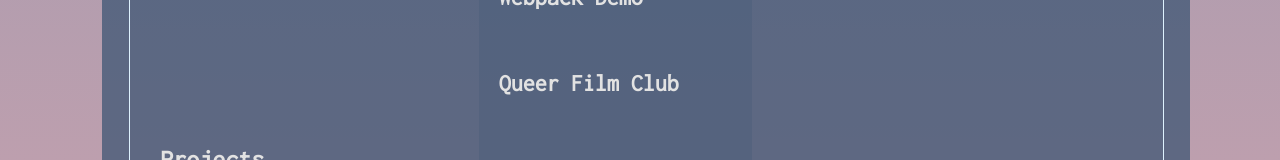
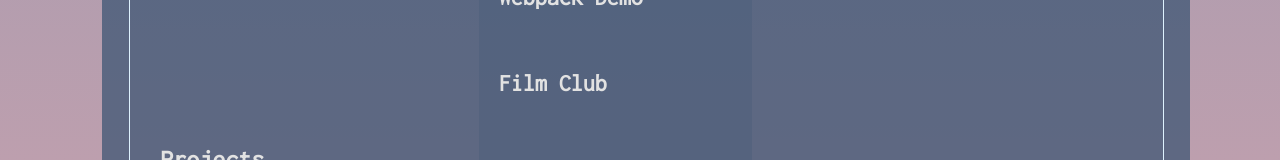
Before and after one commit to Sabrina-S-White/Portfolio, a website: page build/index.html in a window 1280 px wide. Both pictures are taken after a click on the button "Projects". Shown: the part 240-400 px from the top of the page. Drawn offline with Linux system fonts and the light colour scheme; a web font is replaced by a local one.

Commit message:
updated index.html

```diff
--- a/build/index.html
+++ b/build/index.html
@@ -27,7 +27,7 @@
                 <div id="projectDivMiddle">
                     <ul>
                         <li class="projectList"><a href="./restaurant/dist/index.html" class="hover">Restaurant Page - Webpack Demo</a></li>
-                        <li class="projectList"><a href="https://www.queerfilmclub.com/" class="hover">Queer Film Club</a></li>
+                        <li class="projectList"><a href="https://www.queerfilmclub.com/" class="hover">Film Club</a></li>
                         <li class="projectList"><a href="./sign-up-page/sup.html" class="hover">Sign-Up Form</a></li>
                         <li class="projectList"><a href="./admin/admin.html" class="hover">Admin Dashboard</a></li>
                         <li class="projectList"><a href="./TTT/TTT.html" class="hover">Tic-Tac-Toe</a></li>
```
